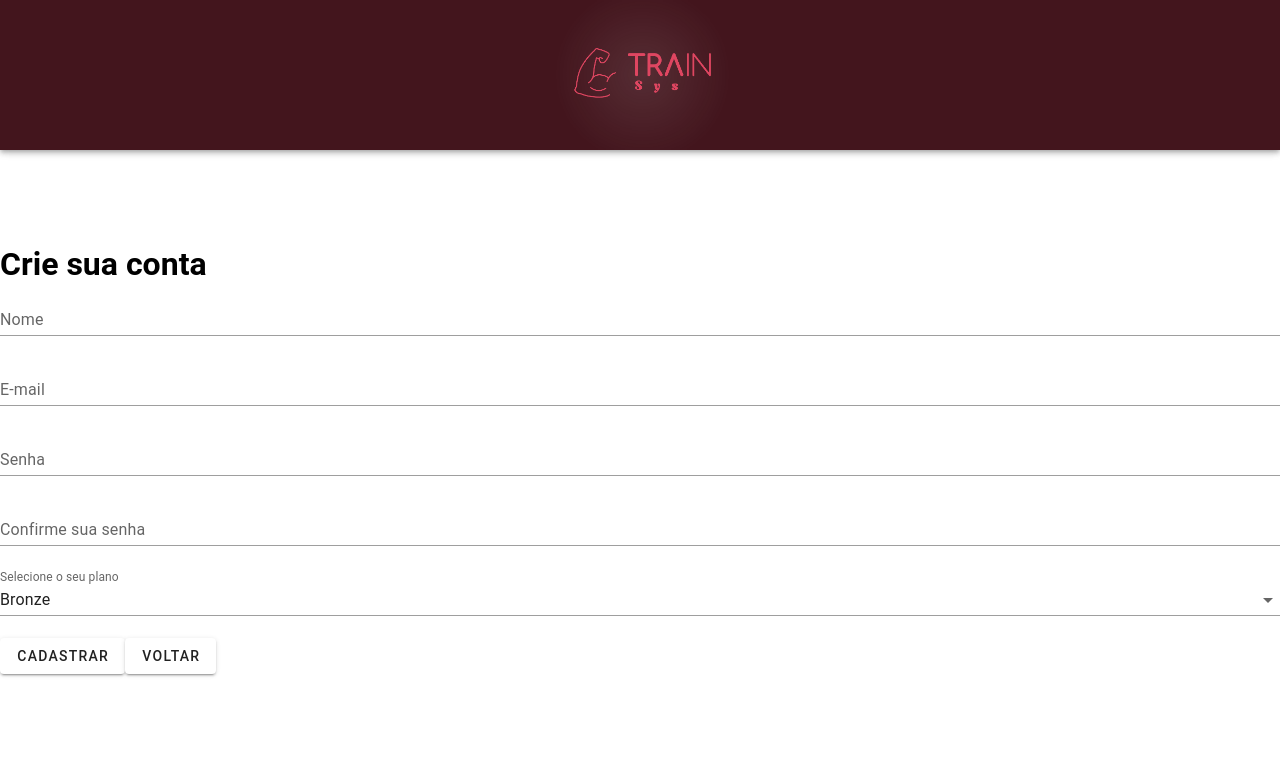
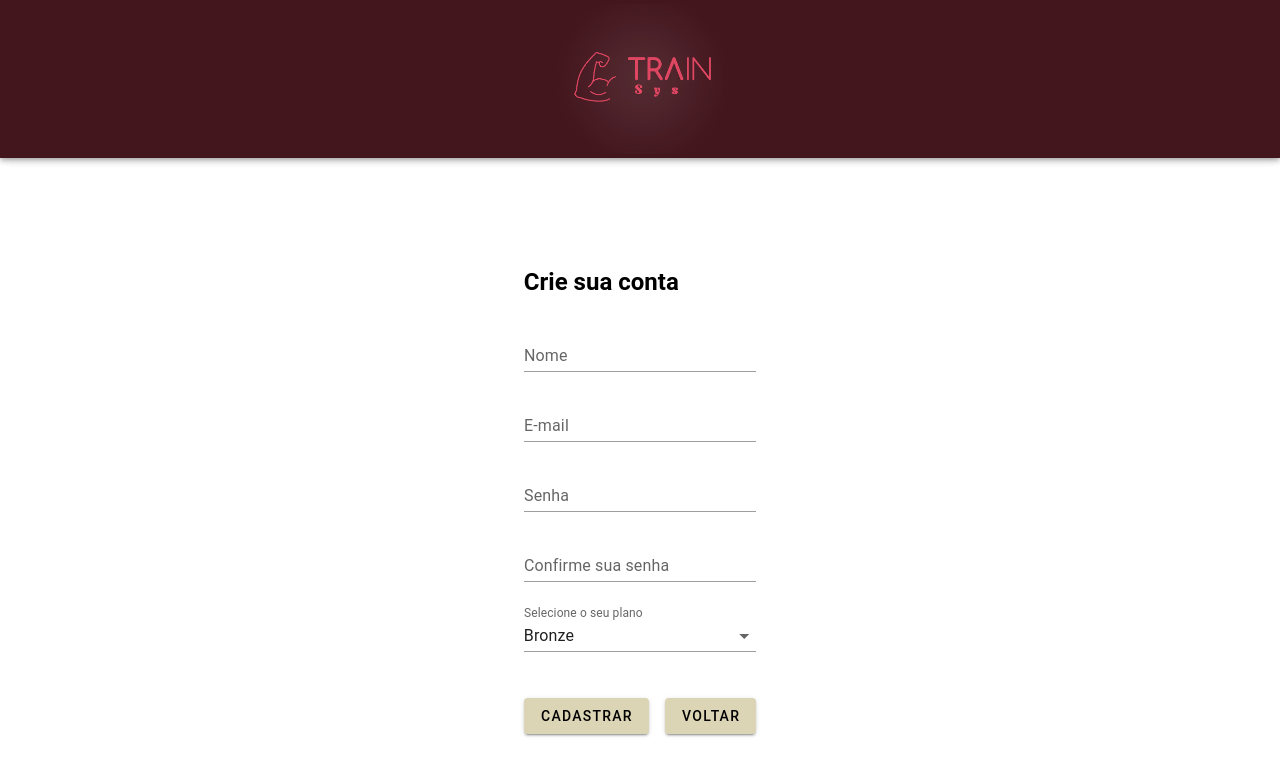
Before and after one commit to GabrielmValadao/Projeto_TrainSys, a Vue app in the folder project-trainsyst/: page /Cadastro/usuario in a window 1280 px wide. Shown: the top 776 px of the page. Built offline with nearby package versions, Linux system fonts and the light colour scheme.

Commit message:
style: estiliza o cadastro de usuario

```diff
--- a/project-trainsyst/src/views/UserRegistration/UserRegistration.vue
+++ b/project-trainsyst/src/views/UserRegistration/UserRegistration.vue
@@ -1,9 +1,11 @@
 <template>
   <v-app>
-    <Header></Header>
+    <Header class="pa-1"></Header>
   </v-app>
-  <h1>Crie sua conta</h1>
-  <v-form ref="form" @submit.prevent="handleSubmit">
+  <div class="d-flex justify-center align-center min-vh-150">
+    <v-form ref="form" @submit.prevent="handleSubmit" class="ma-3 pa-3">
+      <h2>Crie sua conta</h2>
+      <br />
       <v-text-field
         label="Nome"
         type="text"
@@ -17,7 +19,7 @@
         type="email"
         variant="underlined"
         v-model="email"
-      :error-messages= "this.errors.email"
+        :error-messages="this.errors.email"
       />
 
       <v-text-field
@@ -25,7 +27,7 @@
         type="password"
         variant="underlined"
         v-model="password"
-      :error-messages= "this.errors.password"
+        :error-messages="this.errors.password"
       />
 
       <v-text-field
@@ -33,7 +35,7 @@
         type="password"
         variant="underlined"
         v-model="verify_password"
-      :error-messages= "this.errors.verify_password"
+        :error-messages="this.errors.verify_password"
       />
 
       <v-select
@@ -41,18 +43,23 @@
         :items="type_plan"
         v-model="select_plan"
         variant="underlined"
-      :error-messages= "this.errors.select_plan"
+        :error-messages="this.errors.select_plan"
       />
 
-    <v-btn type="submit">Cadastrar</v-btn>
+      <br />
+
+      <div class="d-flex justify-start align-start">
+        <v-btn type="submit" class="mr-4" color="#DBD5B5">Cadastrar</v-btn>
         <router-link to="/">
-      <v-btn>Voltar</v-btn>
+          <v-btn color="#DBD5B5">Voltar</v-btn>
         </router-link>
+      </div>
     </v-form>
+  </div>
 </template>
 
 <script>
-import Header from "../../assets/components/headerLoginCadastro/headerLoginCadastro.vue"
+import Header from "../../assets/components/headerLoginCadastro/headerLoginCadastro.vue";
 import * as yup from "yup";
 import axios from "axios";
 import { captureErrorYup } from "../../../src/utils/captureErrorYup";
@@ -105,7 +112,7 @@ export default {
             email: this.email,
             password: this.password,
             verify_password: this.verify_password,
-            select_plan: this.select_plan
+            select_plan: this.select_plan,
           },
           { abortEarly: false }
         );
@@ -144,6 +151,4 @@ export default {
 };
 </script>
 
-<style scoped>
-
-</style>
+<style scoped></style>
```
Lines whose indentation alone changed are shown as unchanged.
